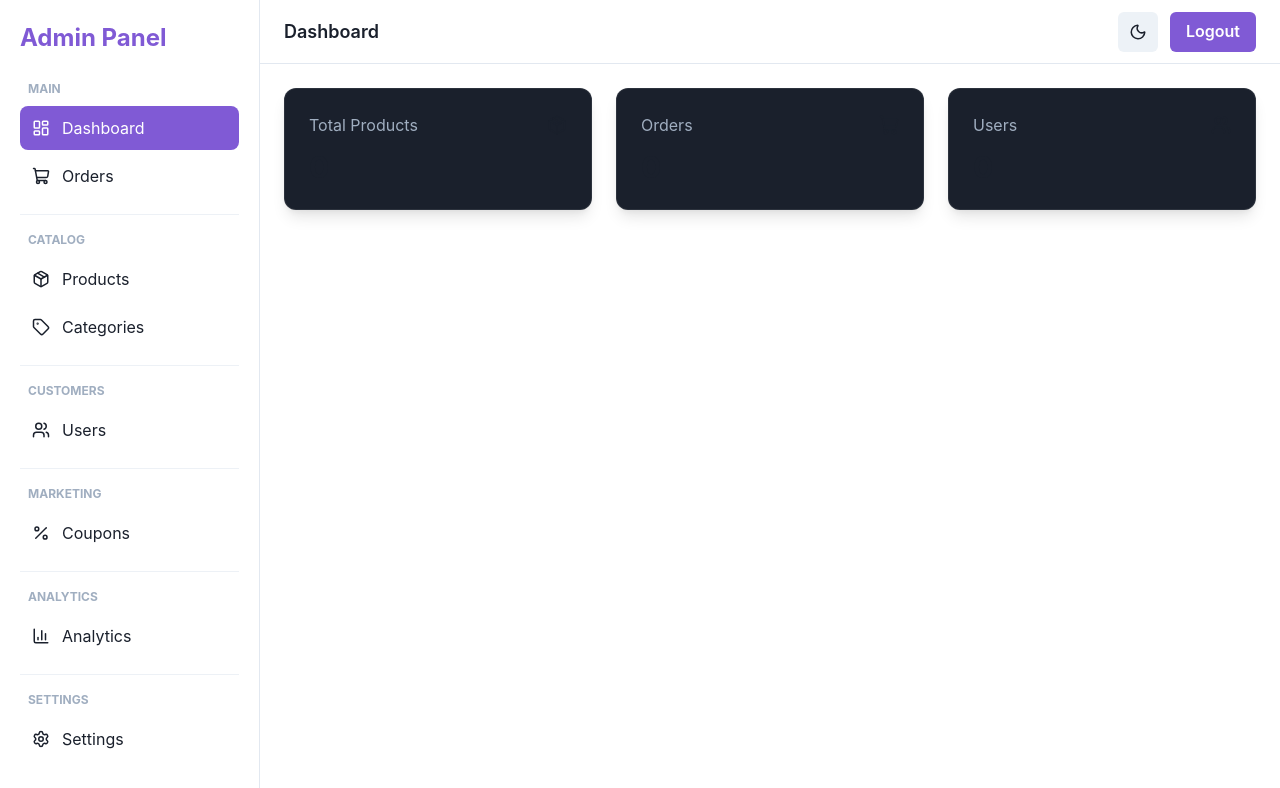
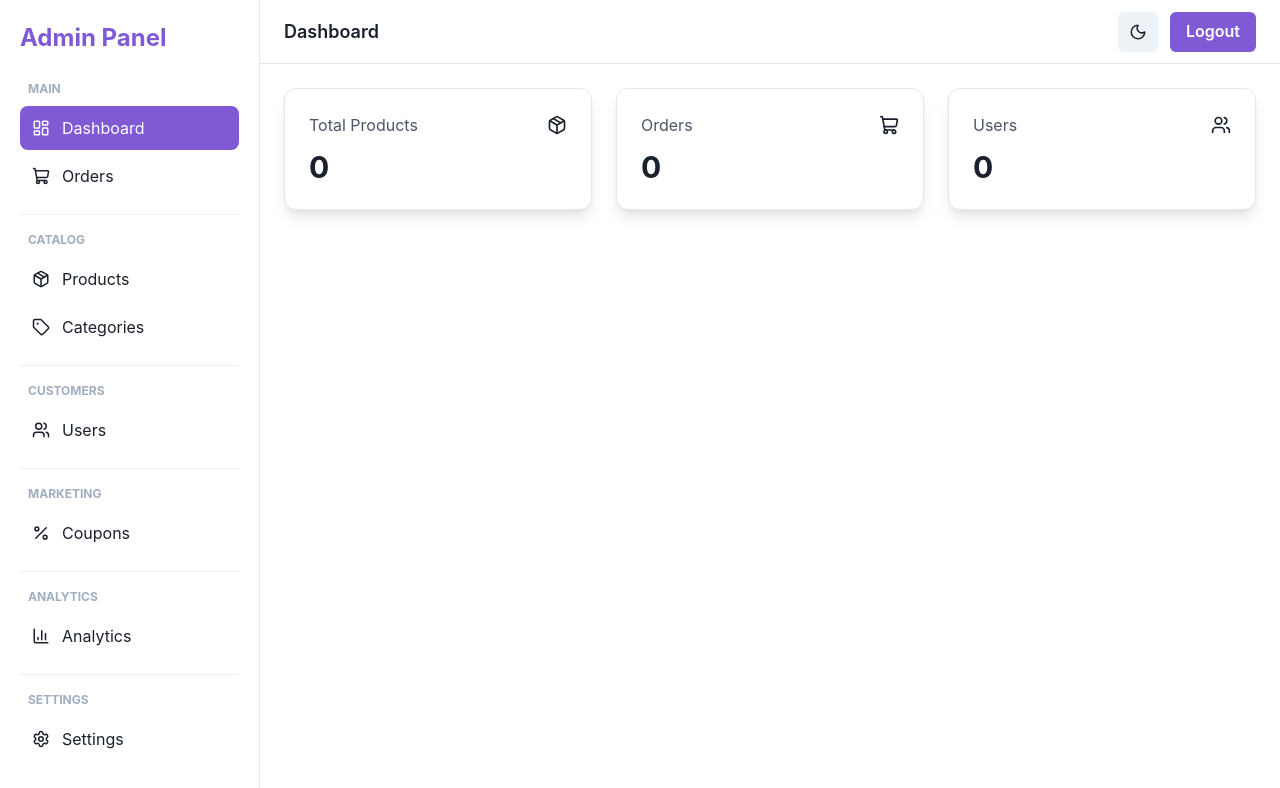
Before and after one commit to Mark-Alexis-Posadas/ecommerce-admin-panel, a React (Vite) app: page / in a window 1280 px wide. Shown: the top 788 px of the page. Built offline with nearby package versions, Linux system fonts and the light colour scheme; no server answers.

Commit message:
feat: added use product custom hook

```diff
--- /dev/null
+++ b/src/hooks/useProducts.ts
@@ -0,0 +1,35 @@
+import { useState, useEffect } from "react";
+import type { Product } from "../types/product";
+const API_URL = import.meta.env.VITE_API_URL;
+
+const useProducts = () => {
+  const [products, setProducts] = useState<Product[]>([]);
+  const [loading, setLoading] = useState(true);
+  const [error, setError] = useState<string | null>(null);
+
+  useEffect(() => {
+    const fetchProducts = async () => {
+      try {
+        const res = await fetch(`${API_URL}/api/products`);
+
+        if (!res.ok) {
+          throw new Error("Failed to fetch");
+        }
+
+        const data: Product[] = await res.json();
+        setProducts(data.data);
+      } catch (error) {
+        setError("Failed to fetch products");
+        console.error(error);
+      } finally {
+        setLoading(false);
+      }
+    };
+
+    fetchProducts();
+  }, []);
+
+  return { products, setProducts, loading, error };
+};
+
+export default useProducts;
--- a/src/pages/Dashboard.tsx
+++ b/src/pages/Dashboard.tsx
@@ -1,6 +1,14 @@
 import { useEffect, useState } from "react";
-import { SimpleGrid, Box, Text, Heading, Flex } from "@chakra-ui/react";
+import {
+  SimpleGrid,
+  Box,
+  Text,
+  Heading,
+  Flex,
+  useColorModeValue,
+} from "@chakra-ui/react";
 import { Package, ShoppingCart, Users } from "lucide-react";
+
 type Product = {
   _id: string;
   title: string;
@@ -8,16 +16,21 @@ type Product = {
   description: string;
   category: string;
 };
+
 const Dashboard = () => {
   const [stats, setStats] = useState<Product[]>([]);
   const [loading, setLoading] = useState(true);
+
+  // 🎨 THEME FIX
+  const cardBg = useColorModeValue("white", "gray.800");
+  const textColor = useColorModeValue("gray.600", "gray.400");
+  const borderColor = useColorModeValue("gray.200", "whiteAlpha.200");
 
   useEffect(() => {
     const fetchStats = async () => {
       try {
         const res = await fetch("http://localhost:5000/api/products");
         const data = await res.json();
-        console.log(data);
         setStats(data.data);
       } catch (error) {
         console.error("Error fetching stats:", error);
@@ -31,64 +44,31 @@ const Dashboard = () => {
 
   if (loading) return <p>Loading...</p>;
 
-  return (
-    <SimpleGrid columns={{ base: 1, md: 3 }} spacing={6}>
-      {/* PRODUCTS */}
+  const Card = ({ label, icon }: any) => (
     <Box
       p={6}
       borderRadius="xl"
-        bg="gray.800"
+      bg={cardBg}
       boxShadow="lg"
       border="1px solid"
-        borderColor="whiteAlpha.200"
+      borderColor={borderColor}
     >
       <Flex align="center" justify="space-between">
-          <Text color="gray.400">Total Products</Text>
-          <Package size={20} />
+        <Text color={textColor}>{label}</Text>
+        {icon}
       </Flex>
 
       <Heading mt={3} size="lg">
         {stats.length}
       </Heading>
     </Box>
+  );
 
-      {/* ORDERS */}
-      <Box
-        p={6}
-        borderRadius="xl"
-        bg="gray.800"
-        boxShadow="lg"
-        border="1px solid"
-        borderColor="whiteAlpha.200"
-      >
-        <Flex align="center" justify="space-between">
-          <Text color="gray.400">Orders</Text>
-          <ShoppingCart size={20} />
-        </Flex>
-
-        <Heading mt={3} size="lg">
-          {stats.length}
-        </Heading>
-      </Box>
-
-      {/* USERS */}
-      <Box
-        p={6}
-        borderRadius="xl"
-        bg="gray.800"
-        boxShadow="lg"
-        border="1px solid"
-        borderColor="whiteAlpha.200"
-      >
-        <Flex align="center" justify="space-between">
-          <Text color="gray.400">Users</Text>
-          <Users size={20} />
-        </Flex>
-
-        <Heading mt={3} size="lg">
-          {stats.length}
-        </Heading>
-      </Box>
+  return (
+    <SimpleGrid columns={{ base: 1, md: 3 }} spacing={6}>
+      <Card label="Total Products" icon={<Package size={20} />} />
+      <Card label="Orders" icon={<ShoppingCart size={20} />} />
+      <Card label="Users" icon={<Users size={20} />} />
     </SimpleGrid>
   );
 };
--- a/src/pages/Products.tsx
+++ b/src/pages/Products.tsx
@@ -1,4 +1,4 @@
-import { useEffect, useState } from "react";
+import { useState, useMemo } from "react";
 import axios from "axios";
 import { Package, Plus, Eye, Pencil, Trash2 } from "lucide-react";
 import {
@@ -15,13 +15,17 @@ import {
   Image,
   IconButton,
   Spinner,
+  Center,
+  Text,
   useColorModeValue,
 } from "@chakra-ui/react";
+
 import toast from "react-hot-toast";
 import Pagination from "../components/ui/Pagination";
 import ViewModal from "../components/products/ViewModal";
 import EditModal from "../components/products/EditModal";
 import DeleteModal from "../components/products/DeleteModal";
+import useProducts from "../hooks/useProducts";
 interface Product {
   _id: string;
   title: string;
@@ -37,11 +41,10 @@ interface FormType {
 }
 
 const Products = () => {
-  const [products, setProducts] = useState<Product[]>([]);
-  const [loading, setLoading] = useState<boolean>(true);
+  const { products, setProducts, loading, error } = useProducts();
+  const [currentPage, setCurrentPage] = useState(1);
+  const itemsPerPage = 8;
   const [showModal, setShowModal] = useState<boolean>(false);
-  const [page, setPage] = useState<number>(1);
-  const [totalPages, setTotalPages] = useState<number>(1);
   const [selectedProduct, setSelectedProduct] = useState<Product | null>(null);
   const [activeModal, setActiveModal] = useState<
     "view" | "edit" | "delete" | null
@@ -51,29 +54,6 @@ const Products = () => {
     price: "",
     image: "",
   });
-
-  // FETCH
-  const fetchProducts = async () => {
-    try {
-      const { data } = await axios.get(
-        `http://localhost:5000/api/products?page=${page}&limit=5`,
-      );
-      setProducts(data.data);
-      setTotalPages(data.totalPages);
-    } catch (error: unknown) {
-      if (error instanceof Error) {
-        toast.error(error.message);
-      } else {
-        toast.error("An error occurred. Please try again.");
-      }
-    } finally {
-      setLoading(false);
-    }
-  };
-
-  useEffect(() => {
-    fetchProducts();
-  }, [page]);
 
   // CREATE PRODUCT
   const handleCreate = async (e: React.FormEvent) => {
@@ -181,8 +161,31 @@ const Products = () => {
   const bg = useColorModeValue("white", "gray.800");
   const tableHead = useColorModeValue("gray.100", "gray.700");
   const rowHoverBg = useColorModeValue("gray.50", "gray.700");
-  if (loading) return <Spinner size="xl" />;
 
+  const totalPages = Math.ceil(products.length / itemsPerPage);
+
+  const paginatedProducts = useMemo(() => {
+    const startIndex = (currentPage - 1) * itemsPerPage;
+    return products.slice(startIndex, startIndex + itemsPerPage);
+  }, [products, currentPage]);
+
+  if (loading) {
+    return (
+      <Center h="100vh">
+        <Spinner size="xl" />
+      </Center>
+    );
+  }
+
+  if (error) {
+    return (
+      <Center h="100vh">
+        <Text color="red.500" fontSize="lg" textAlign="center">
+          {error}
+        </Text>
+      </Center>
+    );
+  }
   return (
     <Box>
       {/* HEADER */}
@@ -220,7 +223,7 @@ const Products = () => {
           </Thead>
 
           <Tbody>
-            {products.map((p) => (
+            {paginatedProducts.map((p) => (
               <Tr key={p._id} _hover={{ bg: rowHoverBg }}>
                 {/* PRODUCT */}
                 <Td>
@@ -277,9 +280,9 @@ const Products = () => {
         {/* PAGINATION */}
         <Box p={4}>
           <Pagination
-            currentPage={page}
+            currentPage={currentPage}
             totalPages={totalPages}
-            onPageChange={(p) => setPage(p)}
+            onPageChange={(page) => setCurrentPage(page)}
           />
         </Box>
       </Box>
--- /dev/null
+++ b/src/types/product.ts
@@ -0,0 +1,56 @@
+export type Rating = {
+  rate: number;
+  count: number;
+};
+
+export type Product = {
+  _id: string;
+  title: string;
+  price: number;
+  category: string;
+  image: string;
+  description: string;
+  rating: Rating;
+  createdAt: string;
+};
+
+export type CartItem = Product & {
+  quantity: number;
+};
+
+export type CartItemFromAPI = {
+  _id: string;
+  product: Product;
+  quantity: number;
+  price: number;
+};
+
+export type CartResponse = {
+  _id: string;
+  user: string;
+  items: CartItemFromAPI[];
+  createdAt: string;
+  updatedAt: string;
+};
+
+export type ProductsResponse = {
+  data: Product[];
+  meta: {
+    page: number;
+    limit: number;
+    total: number;
+    totalPages: number;
+    hasNextPage: boolean;
+    hasPrevPage: boolean;
+  };
+  links: {
+    next: string | null;
+    prev: string | null;
+  };
+};
+
+export type ProductProps = {
+  products: Product[];
+  loading: boolean;
+  error: string | null;
+};
```
Lines whose indentation alone changed are shown as unchanged.
